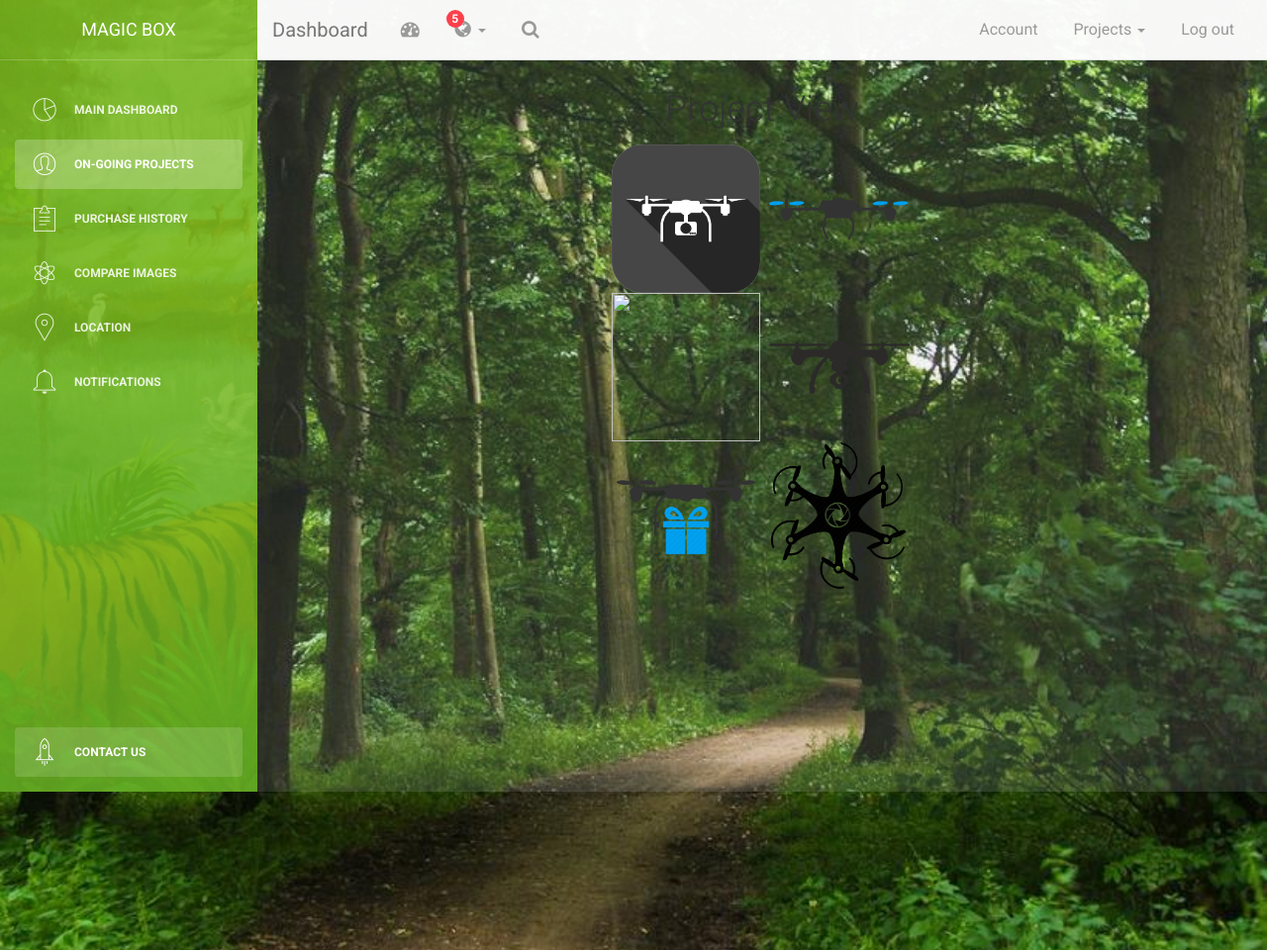
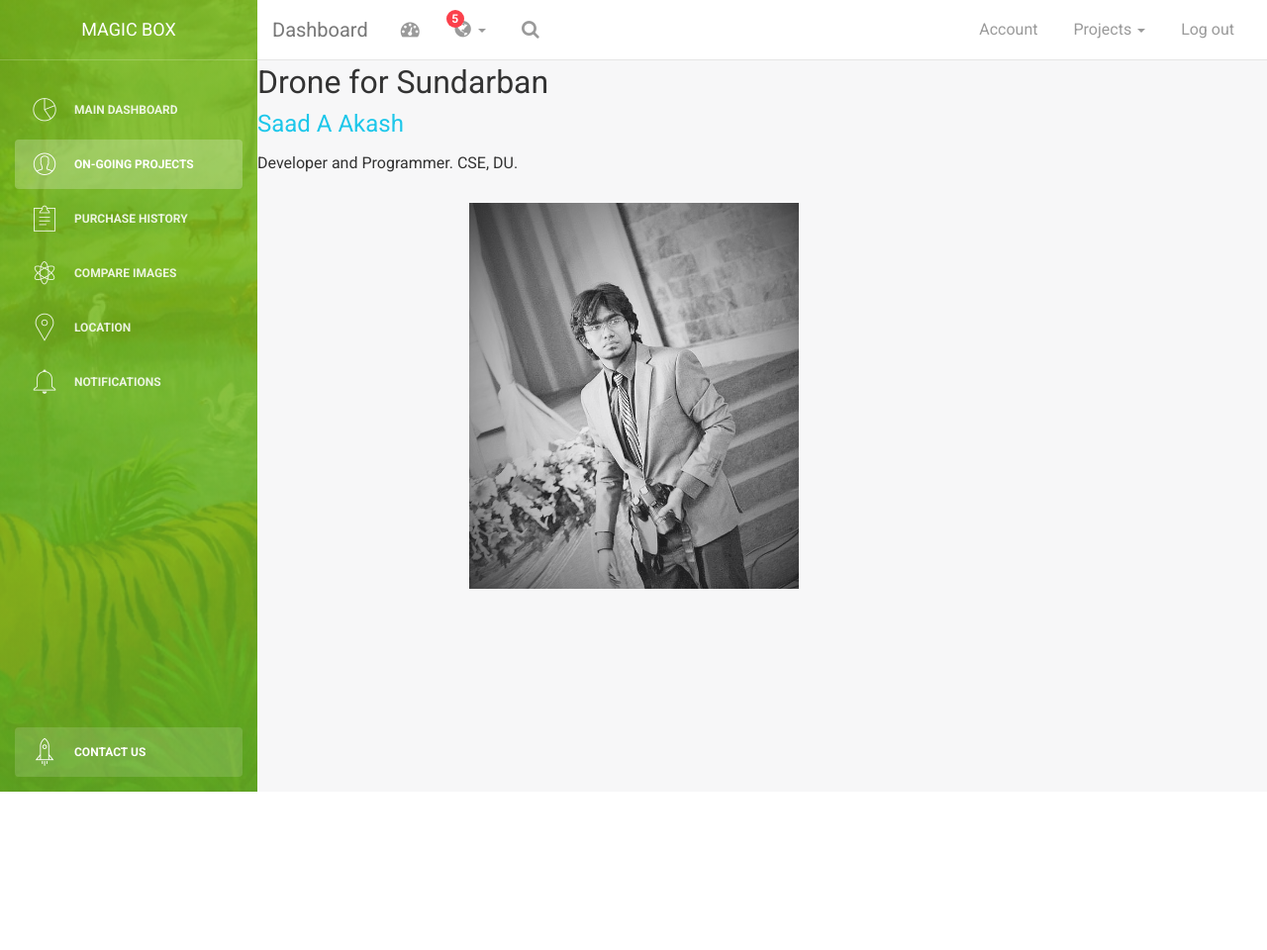
Before and after one commit to SaadAAkash/MagicBox-Website-Development, a website: page upgrade.html in a window 1280 px wide. Shown: the whole page at 99% size. After the commit the page ends 800 px from the top, so only its background shows below. Drawn offline with Linux system fonts and the light colour scheme; some packages are replaced by stand-ins of ours.

```diff
--- a/upgrade.html
+++ b/upgrade.html
@@ -8,19 +8,21 @@
 	<title>Drone for Environment || Magic Box</title>
 
 
+
+
 <style>
     body {
             height: 0;
             padding: 0; /* remove any pre-existing padding, just in case */
-            padding-bottom: 75%;
-            background-image: url("assets/img/forest1.jpg");
-            background-position: center center;
-            background-size: 100%;
+            padding-bottom: 60%;
+            background-image: url("assets/img/avatar.jpg");
+            background-position: center ;
+            background-size: 26%;
             background-repeat: no-repeat;
+
     }
 
     </style>
-
 	<meta content='width=device-width, initial-scale=1.0, maximum-scale=1.0, user-scalable=0' name='viewport' />
     <meta name="viewport" content="width=device-width" />
 
@@ -45,6 +47,7 @@
     <link href="assets/css/pe-icon-7-stroke.css" rel="stylesheet" />
 </head>
 <body>
+
 
 <div class="wrapper">
     <div class="sidebar" data-color="green" data-image="assets/img/sidebar_sundarban.jpg">
@@ -171,12 +174,11 @@
             </div>
         </nav>
 
-<center> <h2>Project View</h2> </center>
-<center> <img src="Drone1.png" alt="" style="width:150px;height:150px;"> <img src="Drone2.png" alt="" style="width:150px;height:150px;"></center>
 
-<center> <img src="Drone3.png" alt="" style="width:150px;height:150px;"> <img src="Drone4.png" alt="" style="width:150px;height:150px;"></center>
+<navbar-right><font size="06">Drone for Sundarban</font> </navbar-right>
+<navbar-right><p><a href="https://about.me/sa.akash/"><font size="05">Saad A Akash</font></a></p></navbar-right>
+<navbar-right><p><font size="03">Developer and Programmer. CSE, DU.</font></p></navbar-right>
 
-<center> <img src="Drone5.png" alt="" style="width:150px;height:150px;"> <img src="Drone6.png" alt="" style="width:150px;height:150px;"></center>
 
 </body>
 
```
Also changed, not shown: assets/img/avatar.jpg (added), assets/img/final.png (added).
